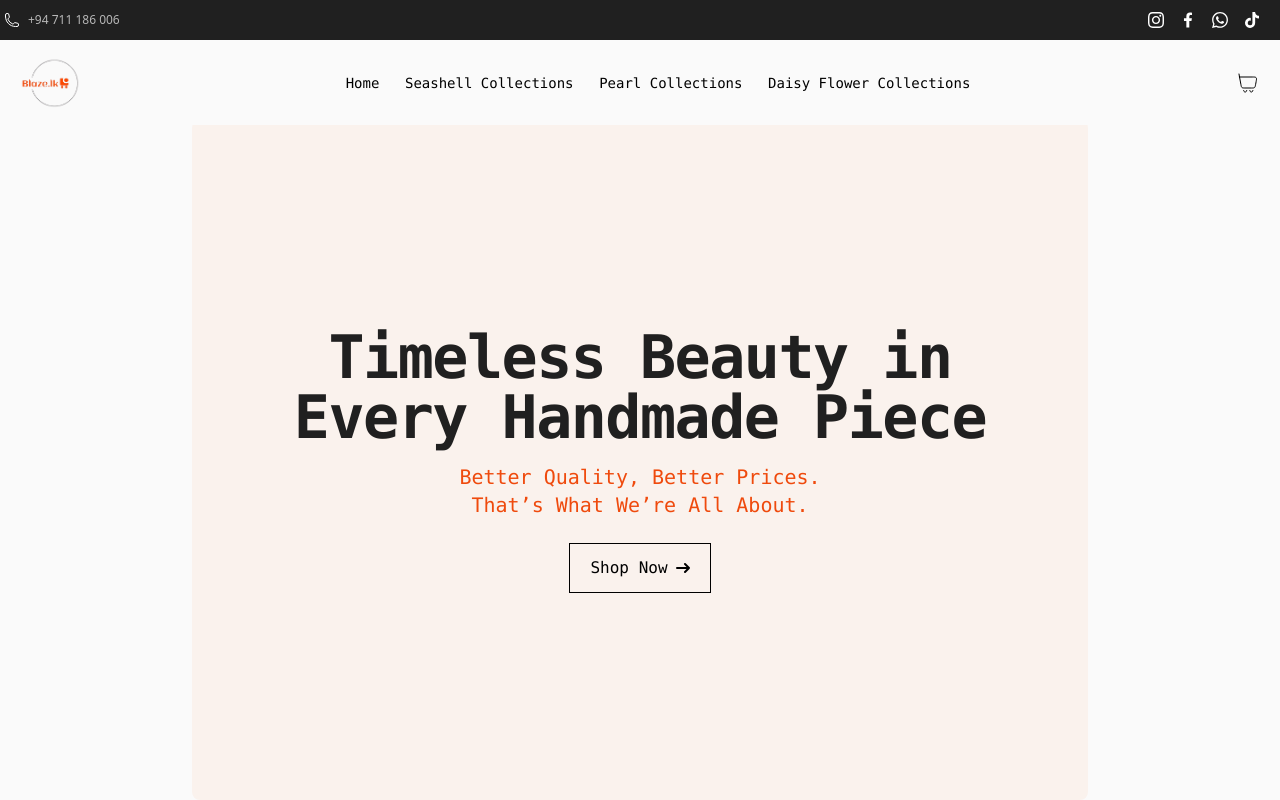
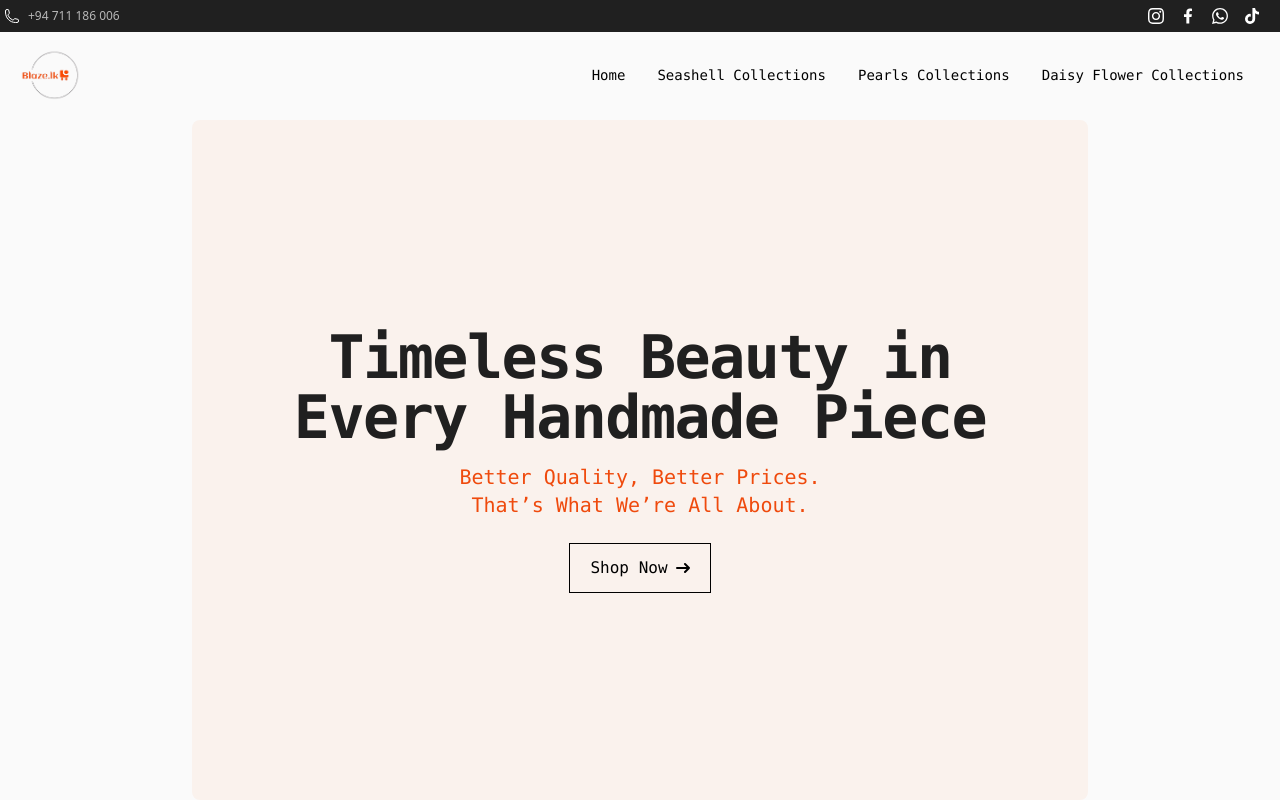
Before and after one commit to rashmisharmilafernando/Blaze.lk-, a Next.js app: page / in a window 1280 px wide. Shown: the top 800 px of the page. Built offline with nearby package versions, Linux system fonts and the light colour scheme.

Commit message:
Change navbar

```diff
--- a/app/components/Navbar.tsx
+++ b/app/components/Navbar.tsx
@@ -1,23 +1,19 @@
 "use client";
-import { useState } from "react";
-import Link from "next/link";
-import { FaBars, FaTimes } from "react-icons/fa";
 import logo from "../assets/logo.png";
-import { FontAwesomeIcon } from "@fortawesome/react-fontawesome";
-import { faVolumeControlPhone } from "@fortawesome/free-solid-svg-icons";
-
-export default function Navbar() {
-  const [isMobileMenuOpen, setIsMobileMenuOpen] = useState(false);
-
-  const toggleMobileMenu = () => {
-    setIsMobileMenuOpen((prev) => !prev);
+import Link from 'next/link';
+import React, { useState, useEffect } from 'react';
+import { AiOutlineMenu, AiOutlineClose } from 'react-icons/ai';
+const Navbar = () => {
+  const [nav, setNav] = useState(false);
+  const handleNav = () => {
+    setNav(!nav);
   };
 
   return (
     <section>
+      <header className="fixed w-full bg-[#fafafa] z-50">
 
-      <header className="fixed w-full bg-[#fafafa] z-50">
-        <nav className="flex justify-between items-center py-3 p-1 bg-[#202020]">
+        <nav className="flex justify-between items-center py-2 p-1 bg-[#202020]">
           <span className="flex items-center text-xs font-sans text-[#B7B7B7] ">
             <svg xmlns="http://www.w3.org/2000/svg"
               fill="none"
@@ -84,81 +80,68 @@ export default function Navbar() {
             </a>
 
           </div>
-          <button
-            type="button"
-            className="md:hidden p-2"
-            onClick={toggleMobileMenu}
-          >
-            <svg
-              xmlns="http://www.w3.org/2000/svg"
-              className="h-6 w-6"
-              fill="none"
-              viewBox="0 0 24 24"
-              stroke="currentColor"
-            >
-              <path strokeLinecap="round" strokeLinejoin="round" strokeWidth="2" d="M4 6h16M4 12h16m-7 6h7" />
-            </svg>
-          </button>
+
         </nav>
+
         <nav className="flex justify-between items-center text-sm pl-5 pr-5 pt-4 pb-4">
-
-          {/* Logo Section */}
-          <ul className="flex items-center gap-4 font-poppins">
-            <Link href="/">
+          <Link href='/' aria-label="Homepage">
             <img src={logo.src} alt="Logo" width={60} />
           </Link>
+
+          {/* Desktop Menu */}
+          <nav>
+            <ul className='hidden sm:flex'>
+              <li className='p-4 relative text-sm font-mono font-light w-fit block font-black '>
+                <a href='/' className='link link--text'>Home</a>
+              </li>
+              <li className='p-4 relative text-sm font-mono font-light w-fit block font-black '>
+                <a href='seashellProducts' className='link link--text'>Seashell Collections</a>
+              </li>
+              <li className='p-4 relative text-sm font-mono font-light w-fit block font-black '>
+                <a href='pearlProducts' className='link link--text'>Pearls Collections</a>
+              </li>
+              <li className='p-4 relative text-sm font-mono font-light w-fit block font-black '>
+                <a href='daisyFlowerProducts' className='link link--text'>Daisy Flower Collections</a>
+              </li>
             </ul>
+          </nav>
 
-          {/* Mobile Menu Toggle Button (Only visible on small screens) */}
-          {!isMobileMenuOpen && (  // Only show the menu icon when the menu is closed
-            <div className="md:hidden flex items-center">
-              <button className="text-black" onClick={toggleMobileMenu}>
-                <FaBars size={24} />   {/* Menu icon */}
-              </button>
+          {/* Mobile Button */}
+          <div onClick={handleNav} className='block sm:hidden z-10'>
+            {nav ? (
+              <AiOutlineClose size={20} aria-label="Close menu" />
+            ) : (
+              <AiOutlineMenu size={20} aria-label="Open menu" />
+            )}
           </div>
-          )}
 
-          {/* Menu Links */}
+          {/* Mobile Menu */}
           <div
-            className={`${isMobileMenuOpen ? "block" : "hidden"
-              } md:flex md:items-center`}
+            className={`${nav ? 'sm:hidden absolute top-[100px] left-0 right-0 bottom-0 flex w-full h-screen bg-[#fafafa] ease-in duration-300'
+              : 'sm:hidden absolute top-[100px] left-[-100%] right-0 bottom-0 flex w-full h-screen bg-[#fafafa] ease-in duration-300'
+              }`}
+            aria-hidden={!nav}
           >
-            <ul className="flex flex-col items-center gap-4 md:flex-row md:gap-[2vw] font-poppins">
-              {/* Render Close Icon as the first item in the list when mobile menu is open */}
-              {isMobileMenuOpen && (
-                <li className="md:hidden text-black">
-                  <button onClick={toggleMobileMenu}>
-                    <FaTimes size={24} /> {/* Close icon */}
-                  </button>
+            <ul>
+              <li onClick={handleNav} className='p-4 text-[1rem]'>
+                <Link href='/' className="font-mono hover:font-bold">Home</Link>
               </li>
-              )}
-              <li className="relative text-sm font-mono font-light w-fit block font-black ">
-                <a href="/">Home</a>
+              <li onClick={handleNav} className='p-4 text-[1rem]'>
+                <a href='seashellProducts' className='link link--text font-mono hover:font-bold'>Seashell Collections</a>
               </li>
-              <li className="relative text-sm font-mono  font-light w-fit block font-black ">
-                <a href="seashellProducts">Seashell Collections</a>
+              <li onClick={handleNav} className='p-4 text-[1rem]'>
+                <a href='pearlProducts' className='link link--text font-mono hover:font-bold'>Pearls Collections</a>
               </li>
-
-              <li className="relative text-sm font-mono font-light w-fit block font-black">
-                <a href="pearlProducts">Pearl Collections</a>
-              </li>
-              <li className="relative text-sm  font-mono font-light w-fit block font-black">
-                <a href="daisyFlowerProducts">Daisy Flower Collections</a>
+              <li onClick={handleNav} className='p-4 text-[1rem]'>
+                <a href='daisyFlowerProducts' className='link link--text font-mono hover:font-bold'>Daisy Flower Collections</a>
               </li>
             </ul>
           </div>
 
-          <div>   <span className="flex items-center text-sm font-light text-black">
-            <svg width="24" height="24" viewBox="0 0 24 24" fill="none" xmlns="http://www.w3.org/2000/svg">
-              <path d="M10.7146 19.5C10.7146 20.3284 10.0239 21 9.17176 21C8.31967 21 7.62891 20.3284 7.62891 19.5" stroke="black" stroke-width="null" stroke-linecap="round" className="my-path"></path>
-              <path d="M16.8865 19.5C16.8865 20.3284 16.1957 21 15.3436 21C14.4915 21 13.8008 20.3284 13.8008 19.5" stroke="black" stroke-width="null" stroke-linecap="round" className="my-path"></path>
-              <path d="M3.51429 6L4.96114 13.7354C5.25319 15.2968 5.39921 16.0775 5.95475 16.5387C6.51029 17 7.30451 17 8.89296 17H15.6218C17.2103 17 18.0046 17 18.5601 16.5387C19.1157 16.0774 19.2617 15.2967 19.5537 13.7352L20.1146 10.7352C20.5248 8.54152 20.7299 7.44469 20.1301 6.72234C19.5303 6 18.4144 6 16.1827 6H3.51429ZM3.51429 6L3 3" stroke="black" stroke-width="null" stroke-linecap="round" className="my-path"></path>
-            </svg>
-
-          </span>
-          </div>
         </nav>
       </header>
     </section>
   );
-}
+};
+
+export default Navbar;
```
Lines whose indentation alone changed are shown as unchanged.
